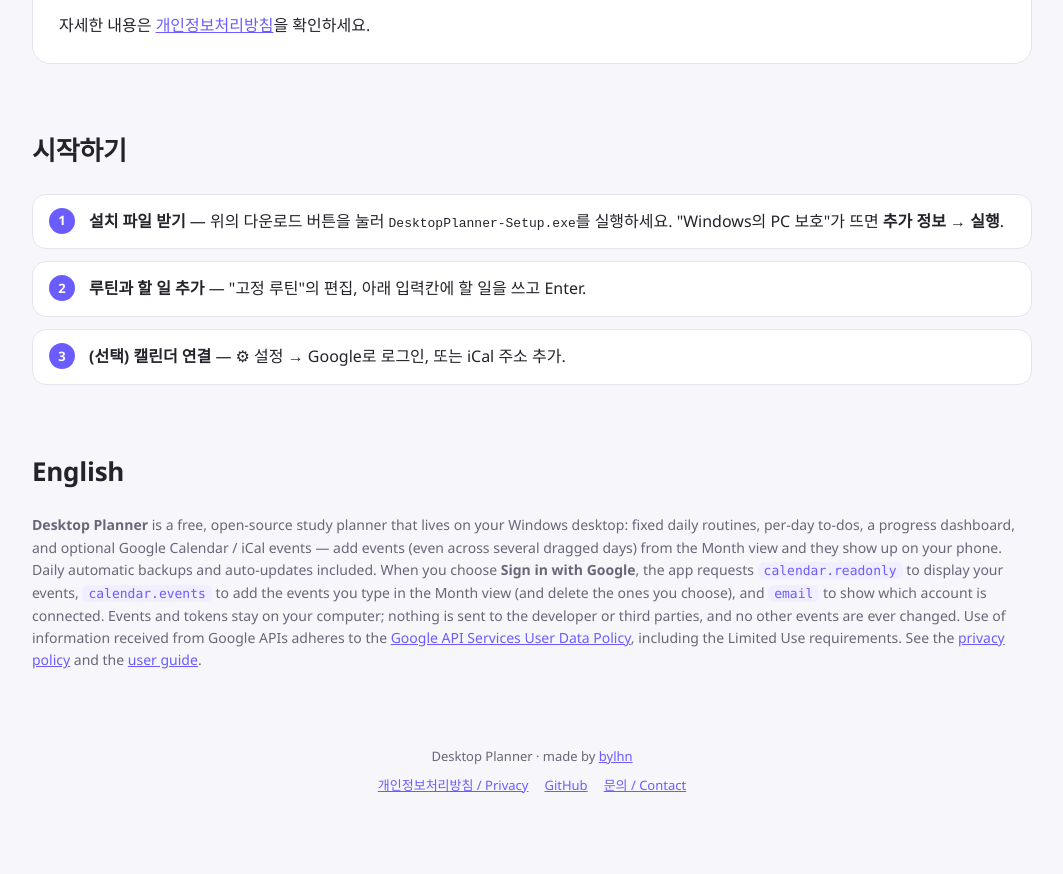
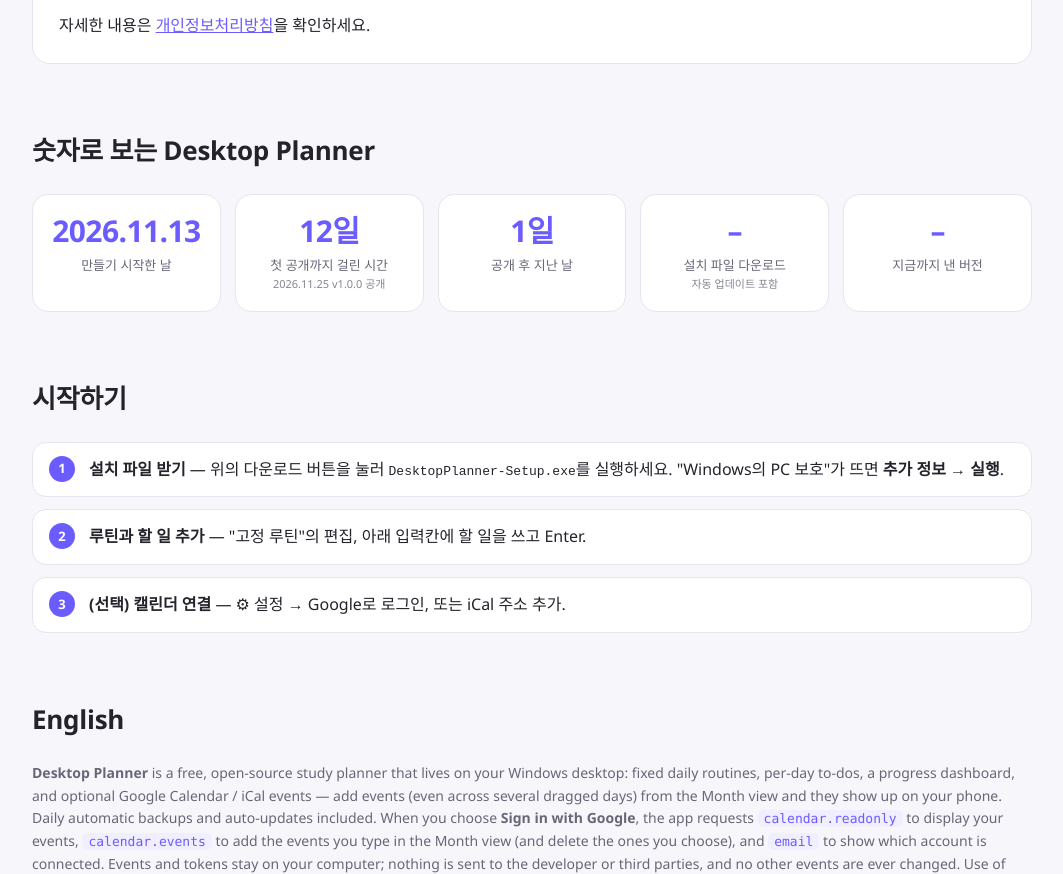
Before and after one commit to bylhn/desktop-planner, an Electron app: page docs/index.html in a window 1280 px wide. Shown: the part 3448-4322 px from the top of the page, without its empty margins (108-1171 px from the left). Before the commit the page ends 4283 px from the top, so only its background shows below. Drawn offline with Linux system fonts and the light colour scheme; no server answers.

Commit message:
Homepage: fun stats strip (start date, days to launch, live download and release counts)
Co-Authored-By: Claude Opus 5.5 <noreply@anthropic.com>

```diff
--- a/docs/index.html
+++ b/docs/index.html
@@ -45,6 +45,11 @@
   footer { padding: 50px 0 40px; color: var(--soft); font-size: 13px; text-align:center; }
   footer a { margin: 0 8px; }
   .en { color: var(--soft); font-size: 14px; }
+  .stats { display:grid; grid-template-columns: repeat(auto-fit, minmax(160px, 1fr)); gap:14px; }
+  .stat { background:var(--card); border:1px solid var(--line); border-radius:16px; padding:18px 16px; text-align:center; }
+  .stat b { display:block; font-size:30px; line-height:1.2; color:var(--accent); font-variant-numeric: tabular-nums; letter-spacing:-.02em; }
+  .stat span { display:block; margin-top:6px; color:var(--soft); font-size:13px; }
+  .stat small { display:block; color:var(--soft); font-size:11px; opacity:.8; }
   @media (max-width: 720px) { .two { grid-template-columns: 1fr; } nav a { margin-left: 10px; } }
 </style>
 </head>
@@ -119,6 +124,17 @@
     </div>
   </section>
 
+  <section id="stats">
+    <h2>숫자로 보는 Desktop Planner</h2>
+    <div class="stats">
+      <div class="stat"><b>2026.11.13</b><span>만들기 시작한 날</span></div>
+      <div class="stat"><b>12일</b><span>첫 공개까지 걸린 시간</span><small>2026.11.25 v1.0.0 공개</small></div>
+      <div class="stat"><b id="stDays">–</b><span>공개 후 지난 날</span></div>
+      <div class="stat"><b id="stDl">–</b><span>설치 파일 다운로드</span><small>자동 업데이트 포함</small></div>
+      <div class="stat"><b id="stRel">–</b><span>지금까지 낸 버전</span><small id="stLatest"></small></div>
+    </div>
+  </section>
+
   <section>
     <h2>시작하기</h2>
     <ol class="steps">
@@ -141,5 +157,24 @@
   <div>Desktop Planner · made by <a href="https://github.com/bylhn" style="margin:0">bylhn</a></div>
   <div style="margin-top:8px"><a href="privacy.html">개인정보처리방침 / Privacy</a><a href="https://github.com/bylhn/desktop-planner">GitHub</a><a href="https://github.com/bylhn/desktop-planner/issues">문의 / Contact</a></div>
 </footer>
+<script>
+  (function () {
+    var launched = new Date('2026-11-25T10:59:00+09:00');
+    var days = Math.floor((Date.now() - launched) / 86400000);
+    document.getElementById('stDays').textContent = days < 1 ? '오늘 공개!' : days + '일';
+    fetch('https://api.github.com/repos/bylhn/desktop-planner/releases?per_page=100')
+      .then(function (r) { if (!r.ok) throw r.status; return r.json(); })
+      .then(function (rels) {
+        rels = rels.filter(function (r) { return !r.draft; });
+        var dl = 0;
+        rels.forEach(function (r) { r.assets.forEach(function (a) { if (/\.exe$/i.test(a.name)) dl += a.download_count; }); });
+        document.getElementById('stDl').textContent = dl.toLocaleString('ko-KR') + '회';
+        document.getElementById('stRel').textContent = rels.length + '개';
+        var latest = rels.find(function (r) { return !r.prerelease; });
+        if (latest) document.getElementById('stLatest').textContent = '최신 ' + latest.tag_name;
+      })
+      .catch(function () { /* leave the dashes */ });
+  })();
+</script>
 </body>
 </html>
```
